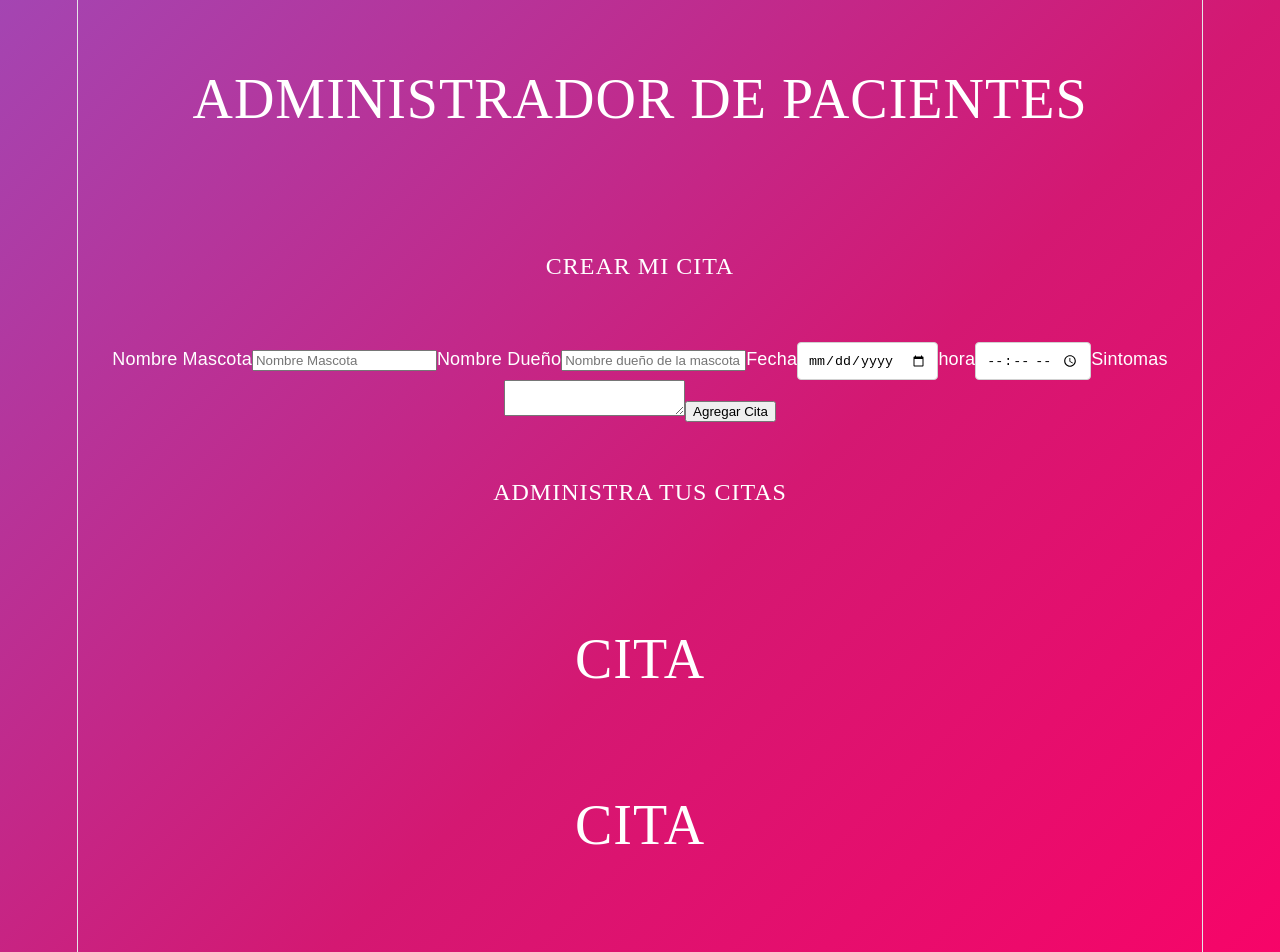
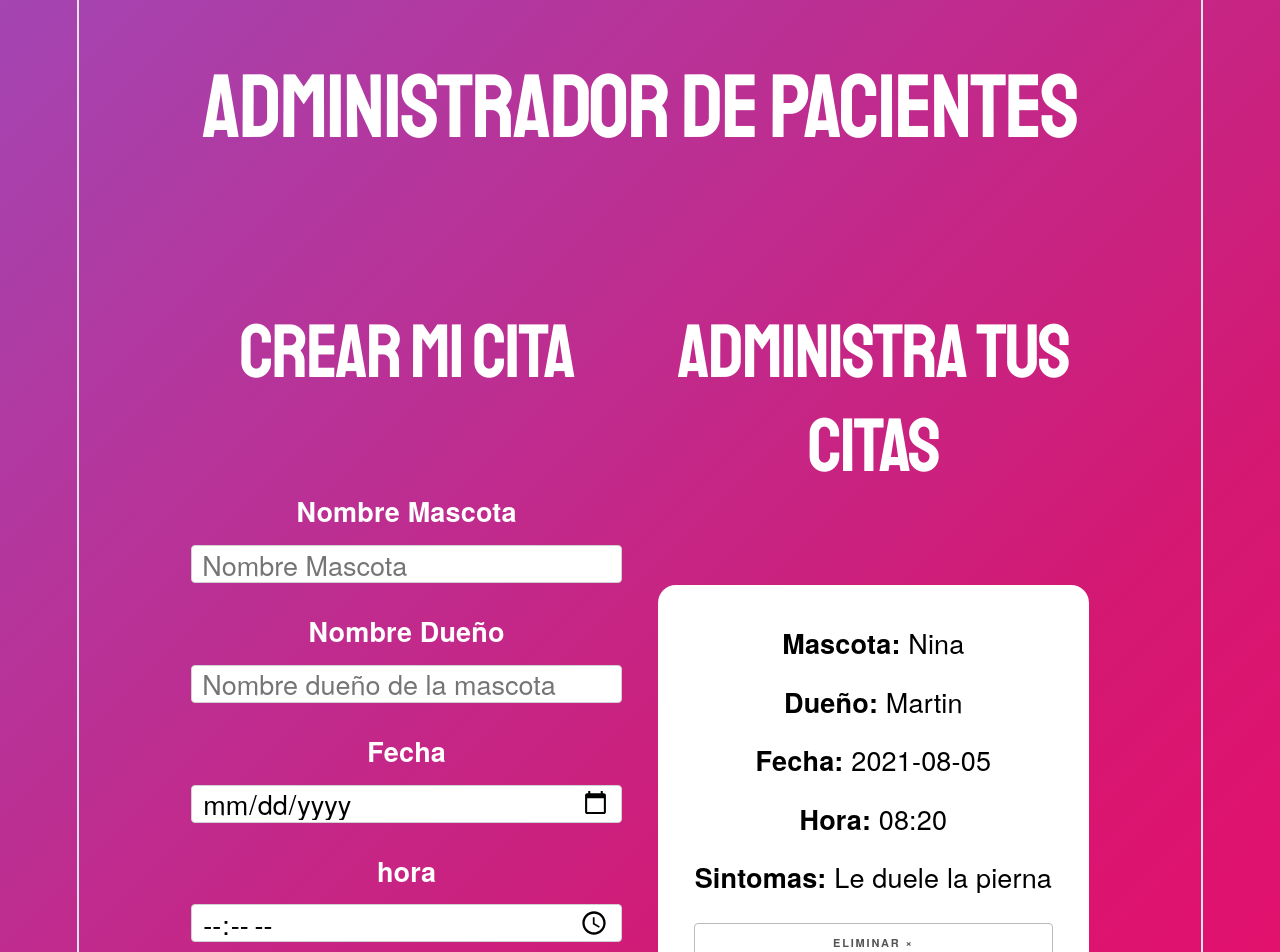
Before and after one commit to JulioArgentinoRoca/TP1_React_GestorDeCitas, a React (Vite) app: page / in a window 1280 px wide. Shown: the top 952 px of the page. Built offline with nearby package versions, Linux system fonts and the light colour scheme.

Commit message:
needs small changes

```diff
--- a/src/App.jsx
+++ b/src/App.jsx
@@ -9,17 +9,29 @@ import './App.css'
 function App() {
 
   return (
-    <>
+    <div id="root">
+      <link rel="stylesheet" href="https://cdnjs.cloudflare.com/ajax/libs/normalize/8.0.1/normalize.min.css"/>
+    <link href="https://fonts.googleapis.com/css?family=Staatliches" rel="stylesheet"/>
+    <link rel="stylesheet" href="https://cdnjs.cloudflare.com/ajax/libs/skeleton/2.0.4/skeleton.min.css"/>
       <h1>ADMINISTRADOR DE PACIENTES</h1>
       <div class="container">
         <div class="row">
-          < Formulario />
+          <div class="one-half column">
+            < Formulario />
+          </div>
 
-          < Lista />
+          <div class="one-half column">
+            < Lista />
+          </div>
+
         </div>
       </div>
 
-    </>
+      <script src="/static/js/bundle.js"></script>
+      <script src="/static/js/vendors~main.chunk.js"></script>
+      <script src="/static/js/main.chunk.js"></script>
+
+    </div>
   )
 }
 
--- a/src/cita.jsx
+++ b/src/cita.jsx
@@ -1,8 +1,12 @@
 function appointment(){
 
     return (
-        <div>
-            <h1>cita</h1>
+        <div class="cita">
+              <p>Mascota: <span>Nina</span></p>
+              <p>Dueño: <span>Martin</span></p>
+              <p>Fecha: <span>2021-08-05</span></p>
+              <p>Hora: <span>08:20</span></p>
+              <p>Sintomas: <span>Le duele la pierna</span></p><button class="button elimnar u-full-width">Eliminar ×</button>
         </div>
     )
 }
--- a/src/formulario.jsx
+++ b/src/formulario.jsx
@@ -2,7 +2,7 @@ function form(){
 
     return (
         <>
-            <div class="one-half column">
+
             <h2>Crear mi Cita</h2>
             <form>
                 <label>Nombre Mascota</label>
@@ -17,7 +17,7 @@ function form(){
                 <textarea name="sintomas" class="u-full-width"></textarea>
                 <button type="submit" class="u-full-width button-primary">Agregar Cita</button>
             </form>
-          </div>
+
         </>
     )
 }
--- a/src/lista.jsx
+++ b/src/lista.jsx
@@ -3,12 +3,14 @@ import Appointment from "./cita.jsx"
 function list(){
 
     return (
-        <div class="one-half column">
+        <>
             <h2>Administra tus citas</h2>
             < Appointment />
             < Appointment />
             < Appointment />
-        </div>
+        </>
+
+
     )
 }
 
```
